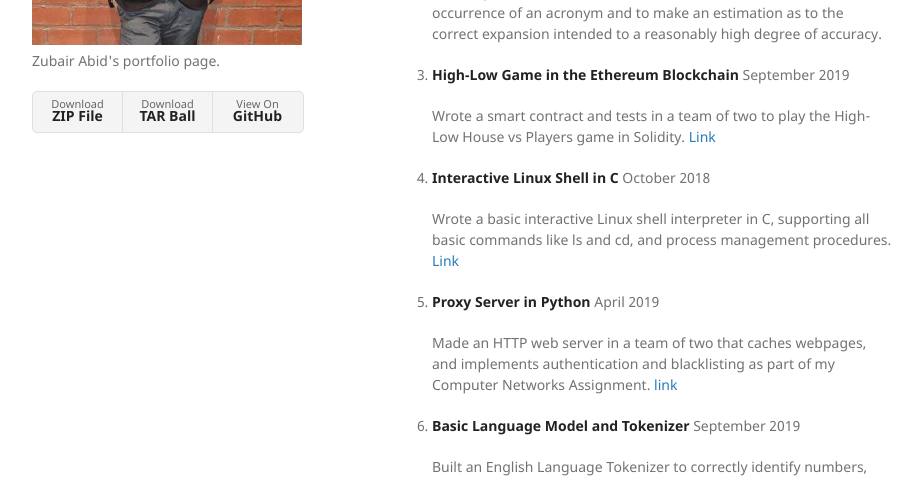
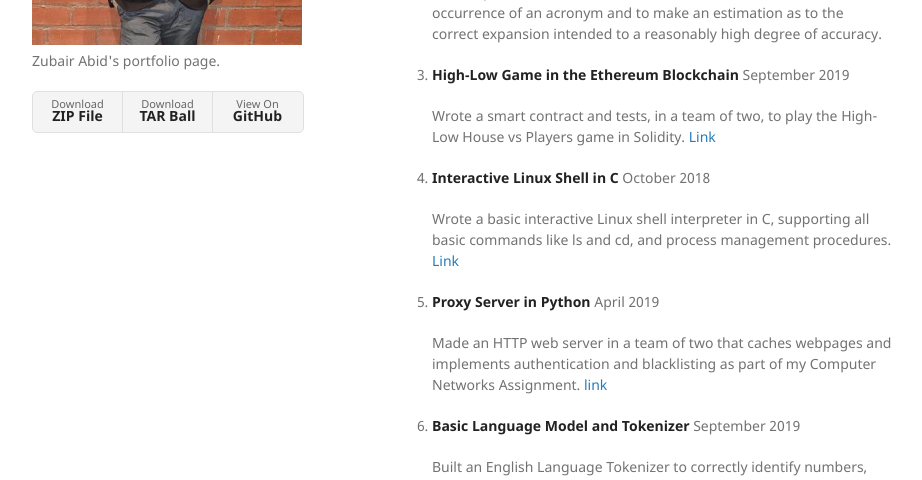
Before and after one commit to zubairabid/zubairabid.github.io, a Jekyll site: the page built from projects.md, in a window 1280 px wide and 900 px high. Shown: the part 334-814 px from the top of the window, without its empty margins (178-1100 px from the left). Built offline with Jekyll 4.4.1, drawn with Linux system fonts in a browser that asks for light colours.

```diff
--- a/projects.md
+++ b/projects.md
@@ -16,13 +16,13 @@ I've done a few over the past few years
 
 3. **High-Low Game in the Ethereum Blockchain** September 2019
 
-    Wrote a smart contract and tests in a team of two to play the High-Low House vs Players game in Solidity. [Link](https://github.com/zubairabid/HighLowSolidity)
+    Wrote a smart contract and tests, in a team of two, to play the High-Low House vs Players game in Solidity. [Link](https://github.com/zubairabid/HighLowSolidity)
 4. **Interactive Linux Shell in C** October 2018
 
     Wrote a basic interactive Linux shell interpreter in C, supporting all basic commands like ls and cd, and process management procedures. [Link](https://github.com/zubairabid/course-shell)
 5. **Proxy Server in Python** April 2019
 
-    Made an HTTP web server in a team of two that caches webpages, and implements authentication and blacklisting as part of my Computer Networks Assignment. [link](https://github.com/cathreya/Proxy-Server)
+    Made an HTTP web server in a team of two that caches webpages and implements authentication and blacklisting as part of my Computer Networks Assignment. [link](https://github.com/cathreya/Proxy-Server)
 5. **Basic Language Model and Tokenizer** September 2019
 
     Built an English Language Tokenizer to correctly identify numbers, email addresses, mentions, currency values, and more. Runs 5x faster than NLTK's default word_tokenize.
```
